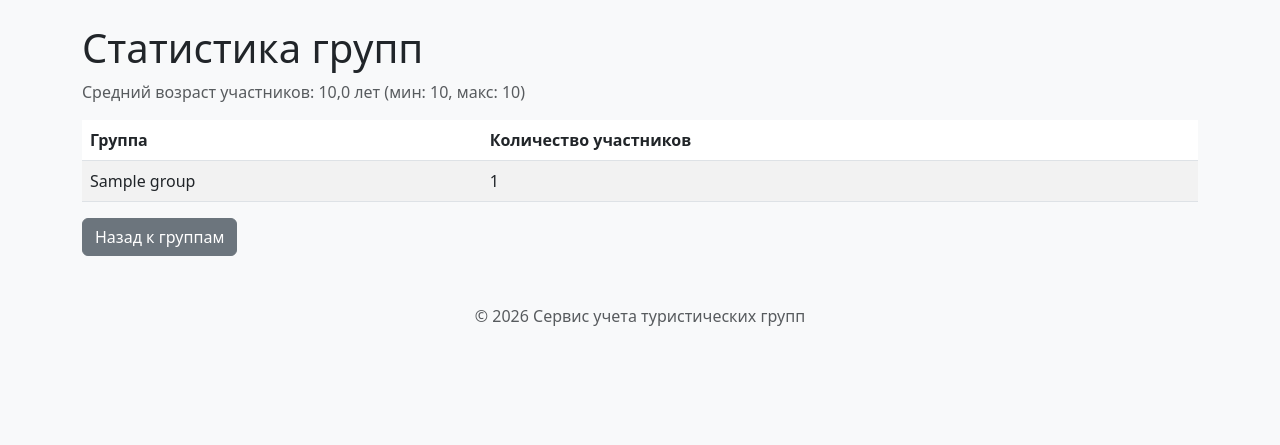
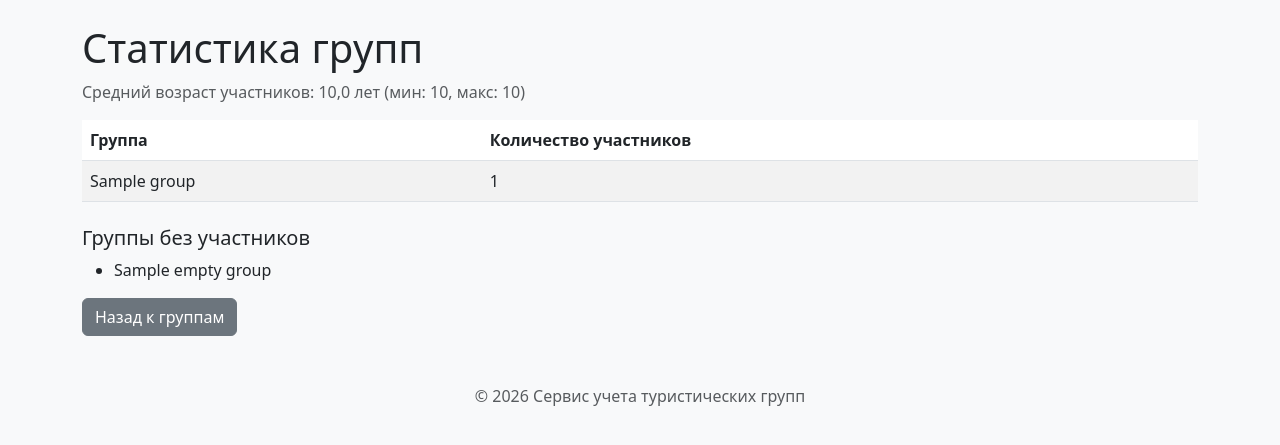
Before and after one commit to kazahd/Tourist-group-accounting-service, a Django app: template tour_groups/templates/tour_groups/group_stats.html in a window 1280 px wide. Shown: the part 56-501 px from the top of the page. Run offline with Django 5.2, Linux system fonts and the light colour scheme; the template is opened without the code that fills it: most values are stand-ins (such as "Sample title", 1, 10 or a date in 2020); parts of the project's set-up code (start-up, migrations or seed data) failed here and were passed over.

Commit message:
ПР9: документировать ORM-критерии и примеры Django Shell

```diff
--- a/tour_groups/templates/tour_groups/group_stats.html
+++ b/tour_groups/templates/tour_groups/group_stats.html
@@ -30,5 +30,13 @@
         {% endfor %}
     </tbody>
 </table>
+<h2 class="h5 mt-4">Группы без участников</h2>
+<ul>
+    {% for group_name in empty_groups %}
+    <li>{{ group_name }}</li>
+    {% empty %}
+    <li class="text-muted">Таких групп нет.</li>
+    {% endfor %}
+</ul>
 <a href="{% url 'tour_groups:list' %}" class="btn btn-secondary">Назад к группам</a>
 {% endblock %}
```
Also changed, not shown: README.md.
